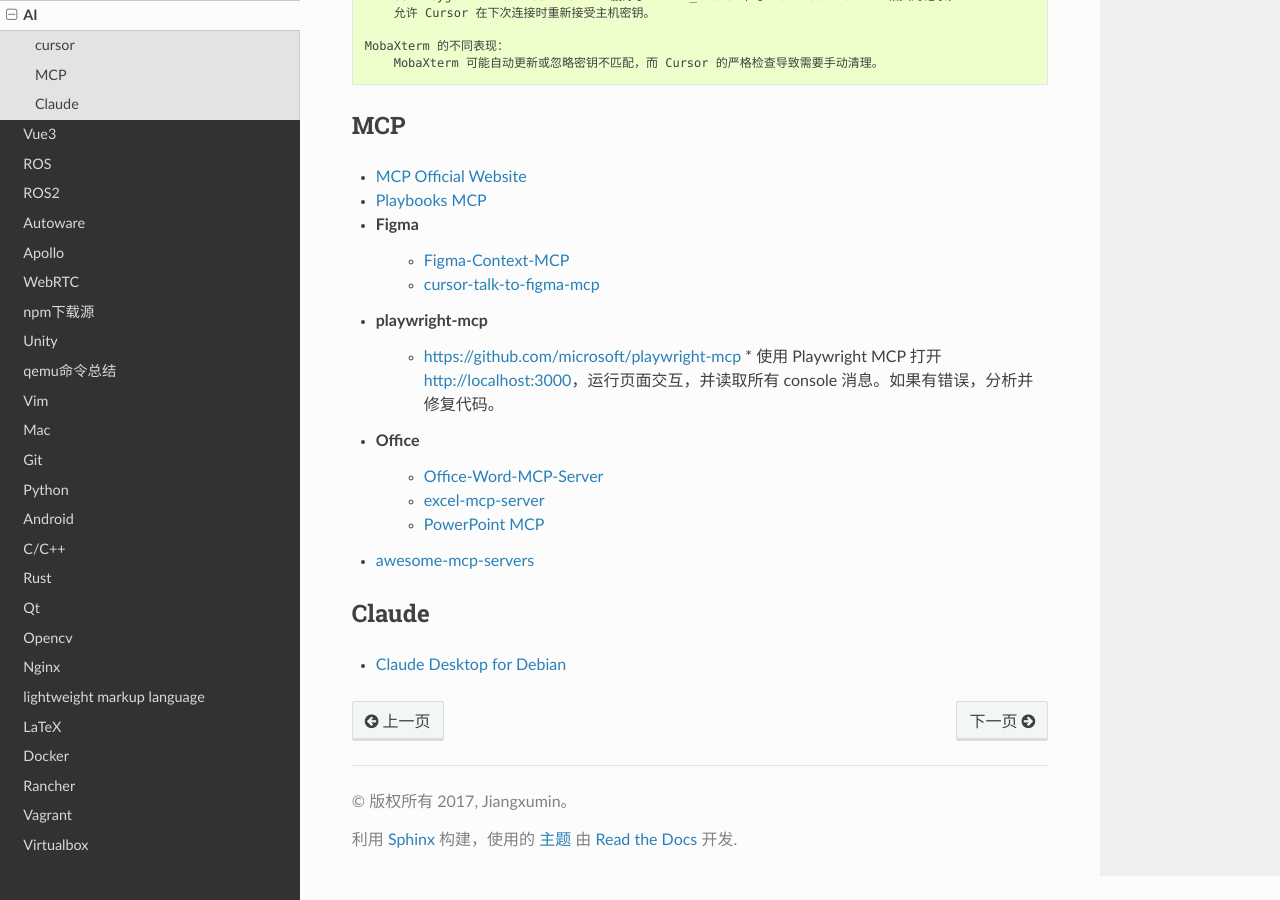
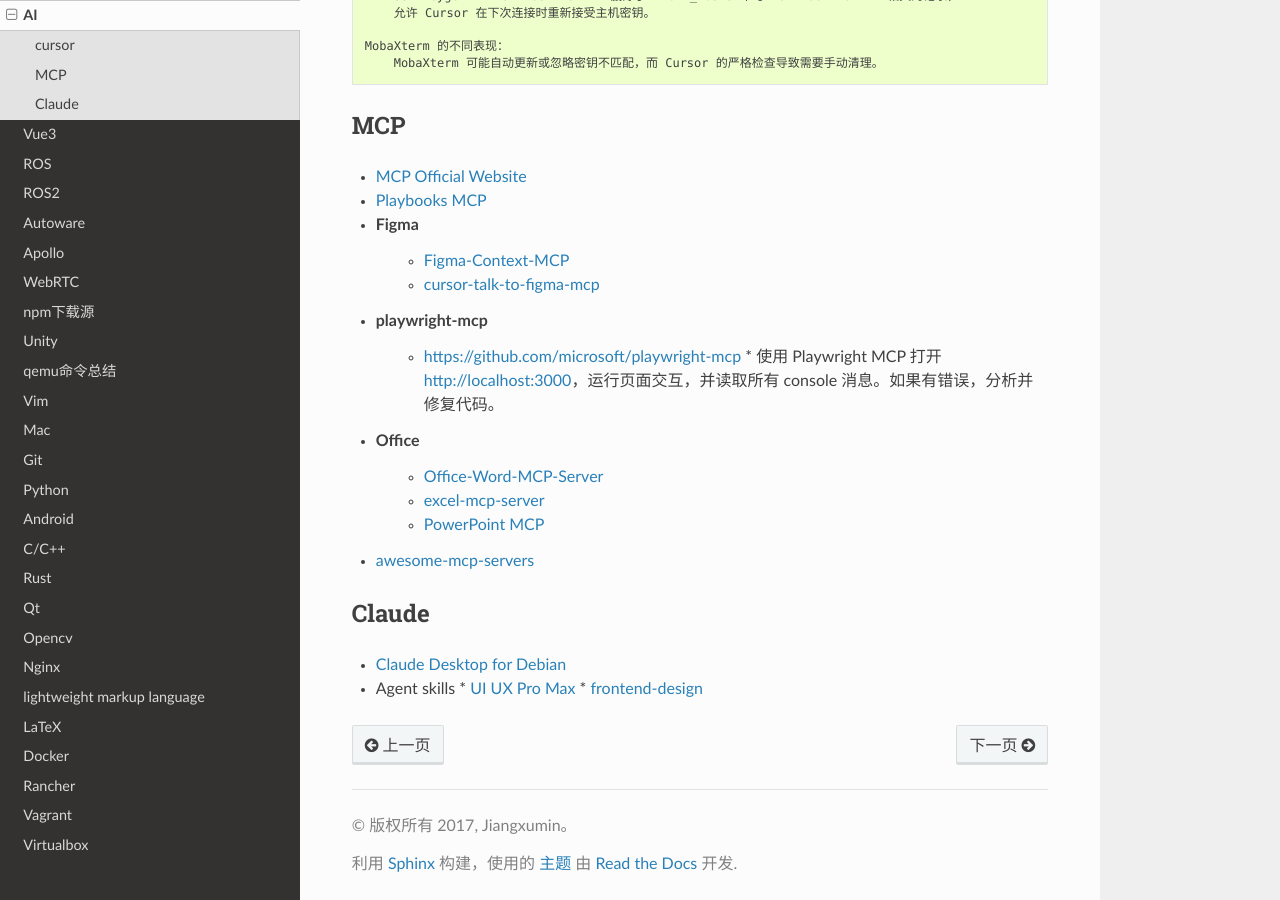
Before and after one commit to my-rds-store/my_space, a Sphinx documentation site: the page built from source/ai/index.rst, in a window 1280 px wide and 900 px high, scrolled down 728 px. Built offline with Sphinx 7.4.7 and the Read the Docs theme 3.1.0, drawn with Linux system fonts in a browser that asks for light colours.

Commit message:
update ...

```diff
--- a/source/ai/index.rst
+++ b/source/ai/index.rst
@@ -69,3 +69,8 @@
 **************
 
 * `Claude Desktop for Debian <https://github.com/aaddrick/claude-desktop-debian>`_
+
+
+* Agent skills
+  * `UI UX Pro Max <https://github.com/nextlevelbuilder/ui-ux-pro-max-skill>`_
+  * `frontend-design <https://claudekit.github.io/frontend-design-pro-demo/>`_
```
